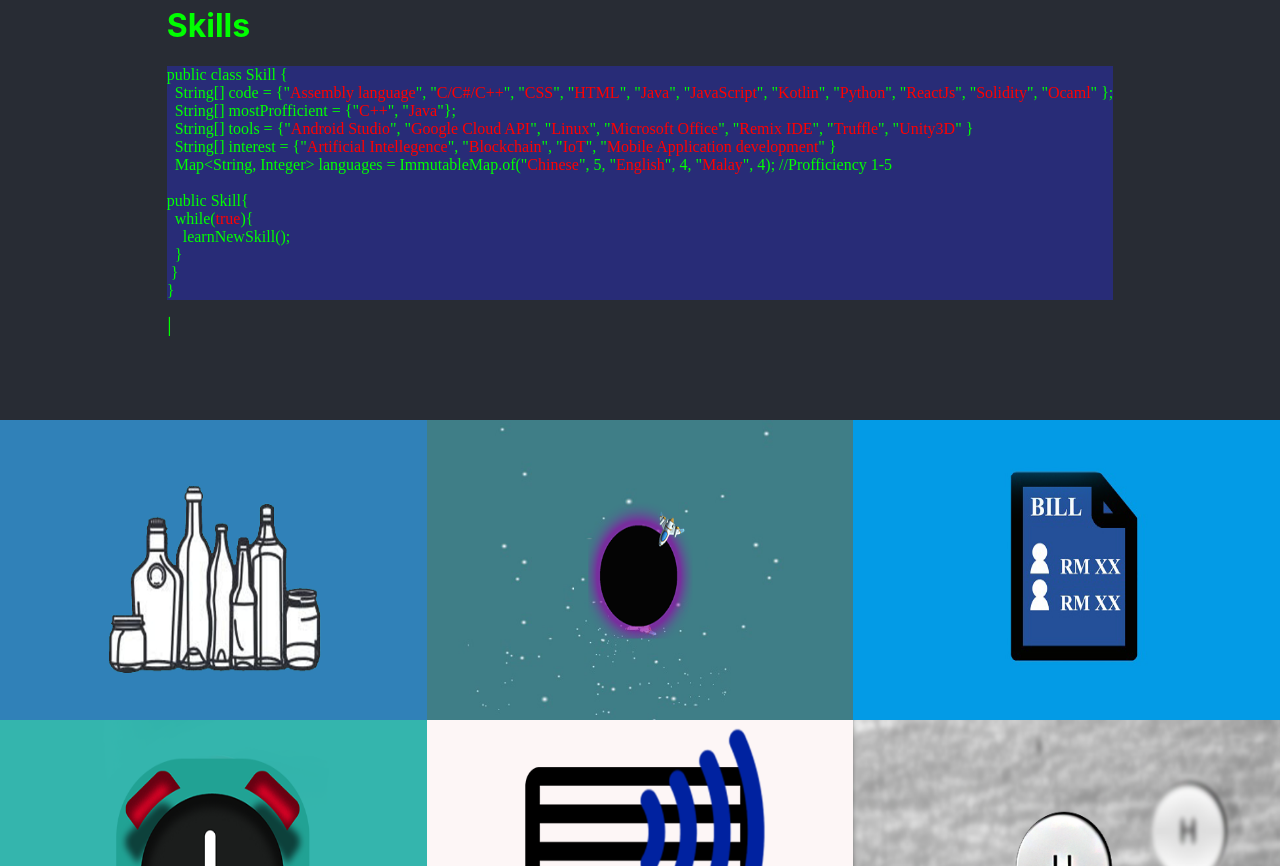
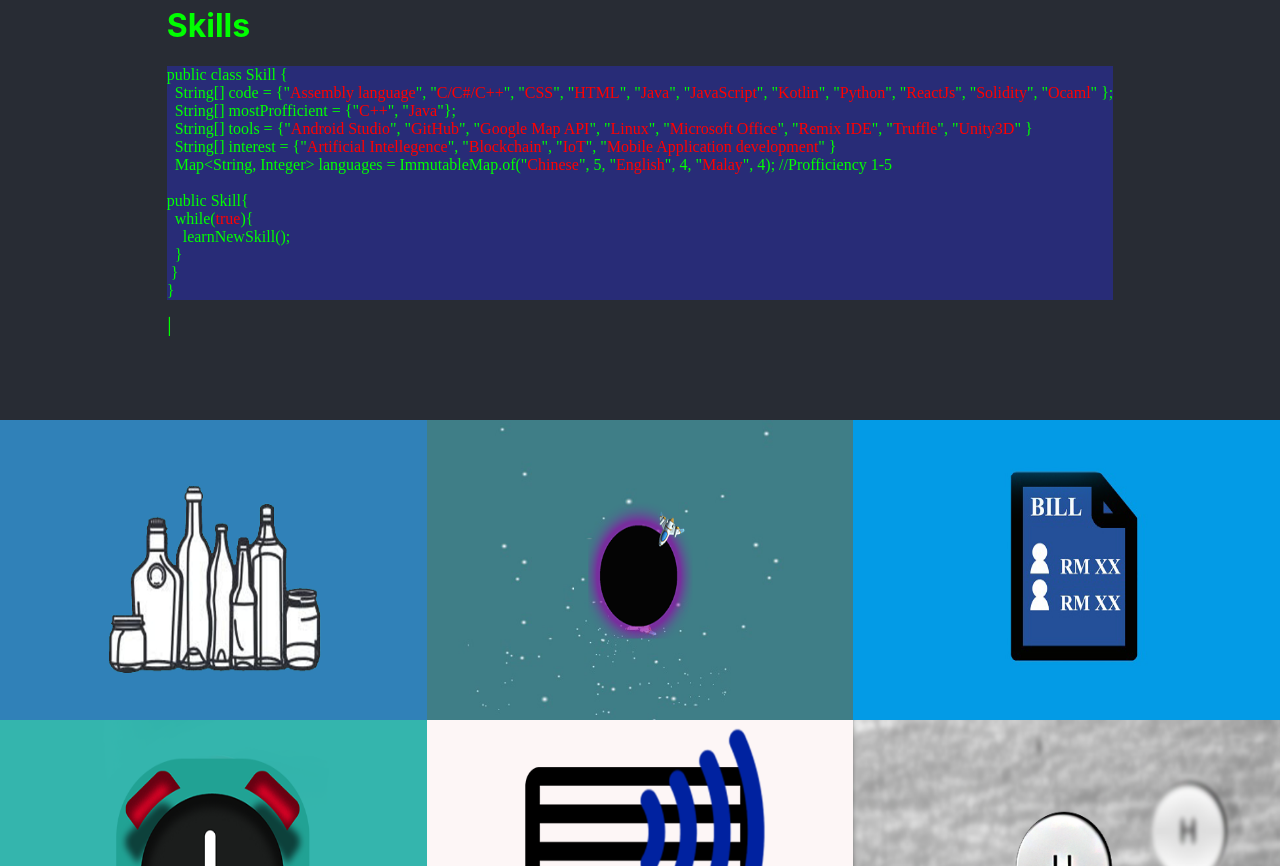
Before and after one commit to Scravlon/react-web-page, a React (Create React App) app: page / in a window 1280 px wide. Shown: the part 1700-2566 px from the top of the page. Built offline with nearby package versions, Linux system fonts and the light colour scheme; a web font is replaced by a local one.

Commit message:
GITHUB change

```diff
--- a/src/Skills.js
+++ b/src/Skills.js
@@ -15,7 +15,7 @@ function Skill() {
 
           &nbsp; String[] code = &#123;"<font color="red">Assembly language</font>", "<font color="red">C/C#/C++</font>", "<font color="red">CSS</font>", "<font color="red">HTML</font>", "<font color="red">Java</font>", "<font color="red">JavaScript</font>", "<font color="red">Kotlin</font>", "<font color="red">Python</font>", "<font color="red">ReactJs</font>", "<font color="red">Solidity</font>", "<font color="red">Ocaml</font>" &#125;;<br/>
           &nbsp; String[] mostProfficient = &#123;"<font color="red">C++</font>", "<font color="red">Java</font>"&#125;; <br/>
-          &nbsp; String[] tools = &#123;"<font color="red">Android Studio</font>", "<font color="red">Google Cloud API</font>", "<font color="red">Linux</font>", "<font color="red">Microsoft Office</font>", "<font color="red">Remix IDE</font>", "<font color="red">Truffle</font>", "<font color="red">Unity3D</font>" &#125;<br/>
+          &nbsp; String[] tools = &#123;"<font color="red">Android Studio</font>", "<font color="red">GitHub</font>", "<font color="red">Google Map API</font>", "<font color="red">Linux</font>", "<font color="red">Microsoft Office</font>", "<font color="red">Remix IDE</font>", "<font color="red">Truffle</font>", "<font color="red">Unity3D</font>" &#125;<br/>
           &nbsp; String[] interest = &#123;"<font color="red">Artificial Intellegence</font>", "<font color="red">Blockchain</font>", "<font color="red">IoT</font>", "<font color="red">Mobile Application development</font>" &#125;<br/>
           &nbsp; Map&#60;String, Integer&#62; languages = ImmutableMap.of("<font color="red">Chinese</font>", 5, "<font color="red">English</font>", 4, "<font color="red">Malay</font>", 4); //Profficiency 1-5<br/><br/>
 
```
